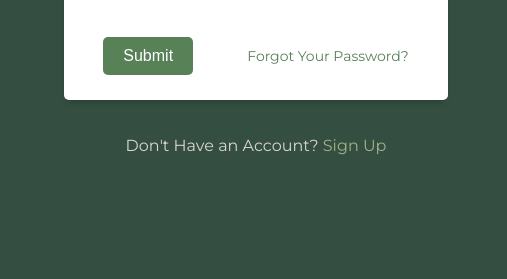
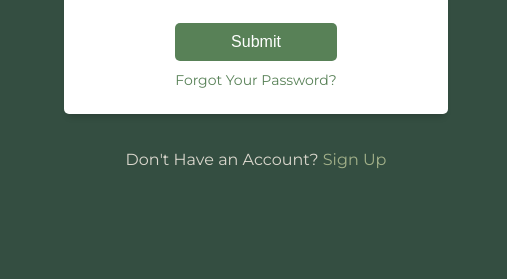
Before and after one commit to jason-ehrlicher/Mini-Project1, a plain HTML site: page index.html in a window 1280 px wide. Shown: the part 455-734 px from the top of the page, 0-507 px from the left. Drawn offline with Linux system fonts and the light colour scheme.

Commit message:
Submit button sizing

```diff
--- a/landing.css
+++ b/landing.css
@@ -104,6 +104,7 @@
   }
 
   .submit-button {
+    width: 100%;
     padding: 10px 20px;
     border-radius: 5px;
     border: none;
@@ -119,7 +120,10 @@
   }
 
   .forgot-password-link {
-    margin-left: 50px;
+    display: block;
+    margin-top: 10px;
+    margin-left: auto;
+    margin-right: auto;
     color: var(--med-green);
     text-decoration: none;
     font-size: 14px;
```
Also changed, not shown: assets/forecast golf logo1.png (added), assets/forecast golf logo2.png (added), 1 other file.
